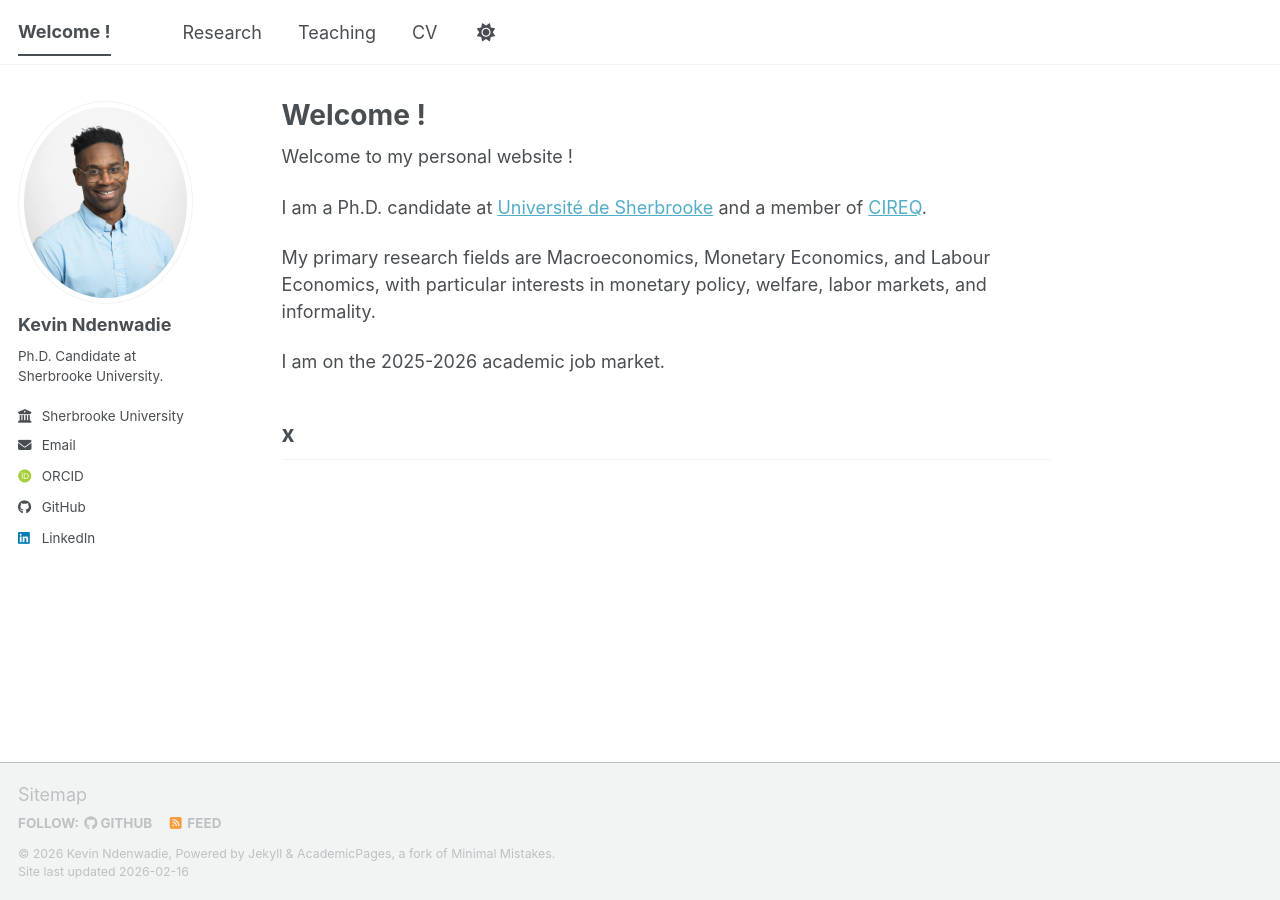
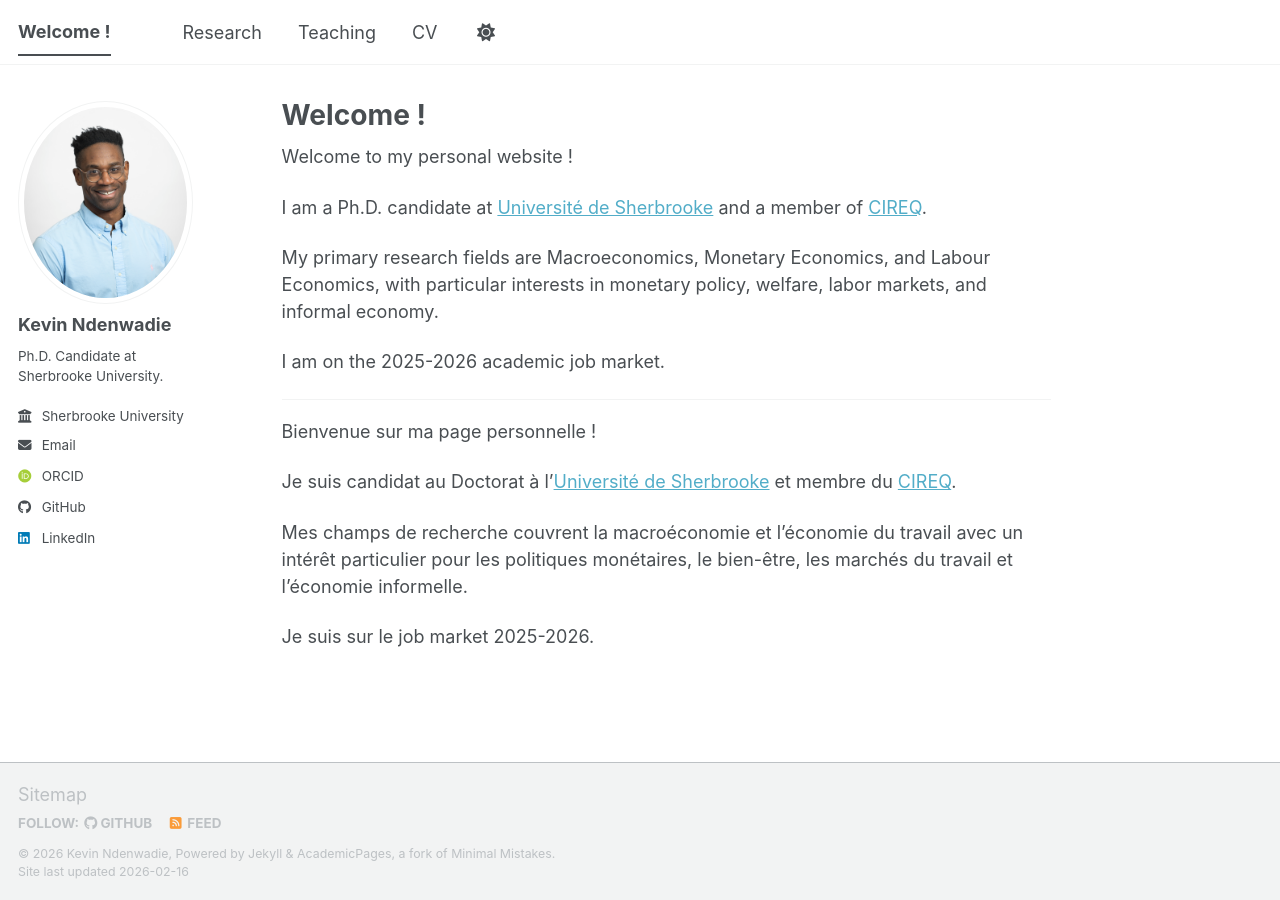
Before and after one commit to Kevinndenwadie/kevinndenwadie.github.io, a Jekyll site: the page built from _pages/about.md, in a window 1280 px wide. Built offline with Jekyll 4.4.1, drawn with Linux system fonts in a browser that asks for light colours; some web fonts are replaced; a script bundle is joined from its source files by our own code; library files that are not in the unit come from our copies.

Commit message:
Update about.md

```diff
--- a/_pages/about.md
+++ b/_pages/about.md
@@ -11,7 +11,7 @@ Welcome to my personal website !
 
 I am a Ph.D. candidate at [Université de Sherbrooke](https://www.usherbrooke.ca/ecole-gestion/) and a member of [CIREQ](https://cireqmontreal.com/en/).
 
-My primary research fields are Macroeconomics, Monetary Economics, and Labour Economics, with particular interests in monetary policy, welfare, labor markets, and informality.
+My primary research fields are Macroeconomics, Monetary Economics, and Labour Economics, with particular interests in monetary policy, welfare, labor markets, and informal economy.
 
 I am on the 2025-2026 academic job market.
 
@@ -30,5 +30,13 @@ I am on the 2025-2026 academic job market.
 
 
 
-x
+
 ------
+
+Bienvenue sur ma page personnelle !
+
+Je suis candidat au Doctorat à l'[Université de Sherbrooke](https://www.usherbrooke.ca/ecole-gestion/) et membre du [CIREQ](https://cireqmontreal.com/en/).
+
+Mes champs de recherche couvrent la macroéconomie et l'économie du travail avec un intérêt particulier pour les politiques monétaires, le bien-être, les marchés du travail et l'économie informelle.
+
+Je suis sur le job market 2025-2026.
```
